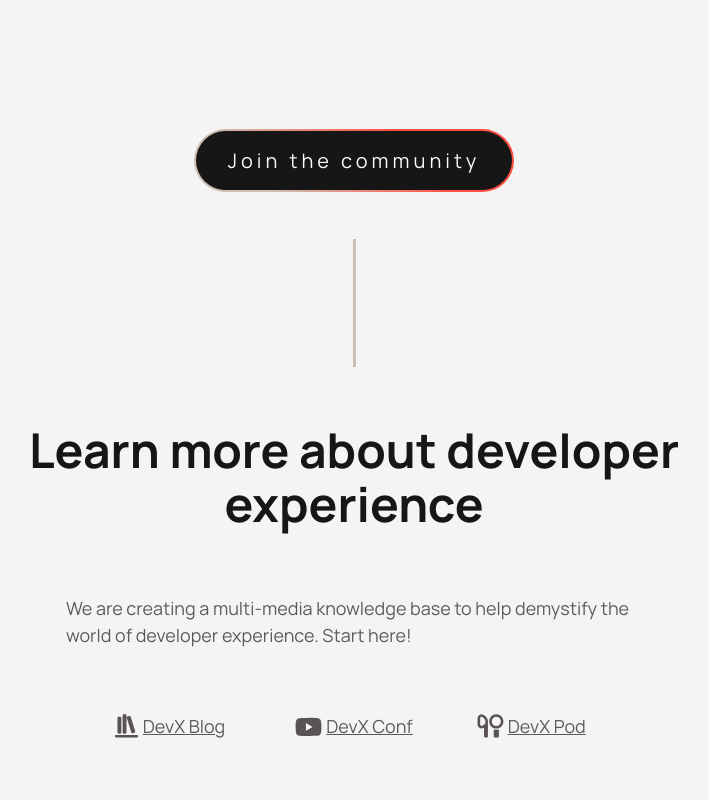
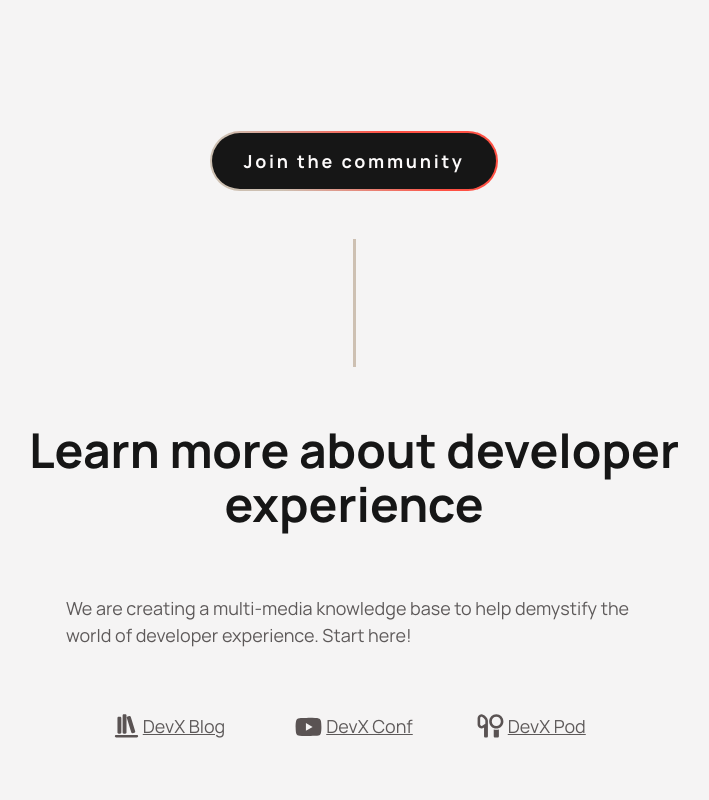
Before and after one commit to gitpod-io/devx-community, a SvelteKit app: page / in a window 1280 px wide. Shown: the part 3280-4080 px from the top of the page, without its empty margins (286-995 px from the left). Built offline with nearby package versions, Linux system fonts and the light colour scheme.

Commit message:
style: button font

```diff
--- a/src/app.css
+++ b/src/app.css
@@ -107,6 +107,10 @@
 		@apply text-[1.75rem] leading-[1.5rem] md:leading-[2rem];
 	}
 
+	.h5 {
+		@apply text-p-medium tracking-[0.15em];
+	}
+
 	.text-large {
 		@apply text-p-x-large leading-[33.6px];
 	}
--- a/src/lib/components/library/gradient-link-button.svelte
+++ b/src/lib/components/library/gradient-link-button.svelte
@@ -8,7 +8,7 @@
 	{target}
 	{href}
 	{rel}
-	class="gradient-border tracking[0.2em] rounded-[40px] border-[2.5px] border-double border-transparent px-8 py-4 text-inter text-explicit-white-light no-underline transition-all delay-50 duration-200 hover:shadow-hover-default"
+	class="gradient-border tracking[0.2em] h5 rounded-[40px] border-[2.5px] border-double border-transparent px-8 py-4 font-bold text-explicit-white-light no-underline transition-all delay-50 duration-200 hover:shadow-hover-default"
 >
 	<slot />
 </a>
```
